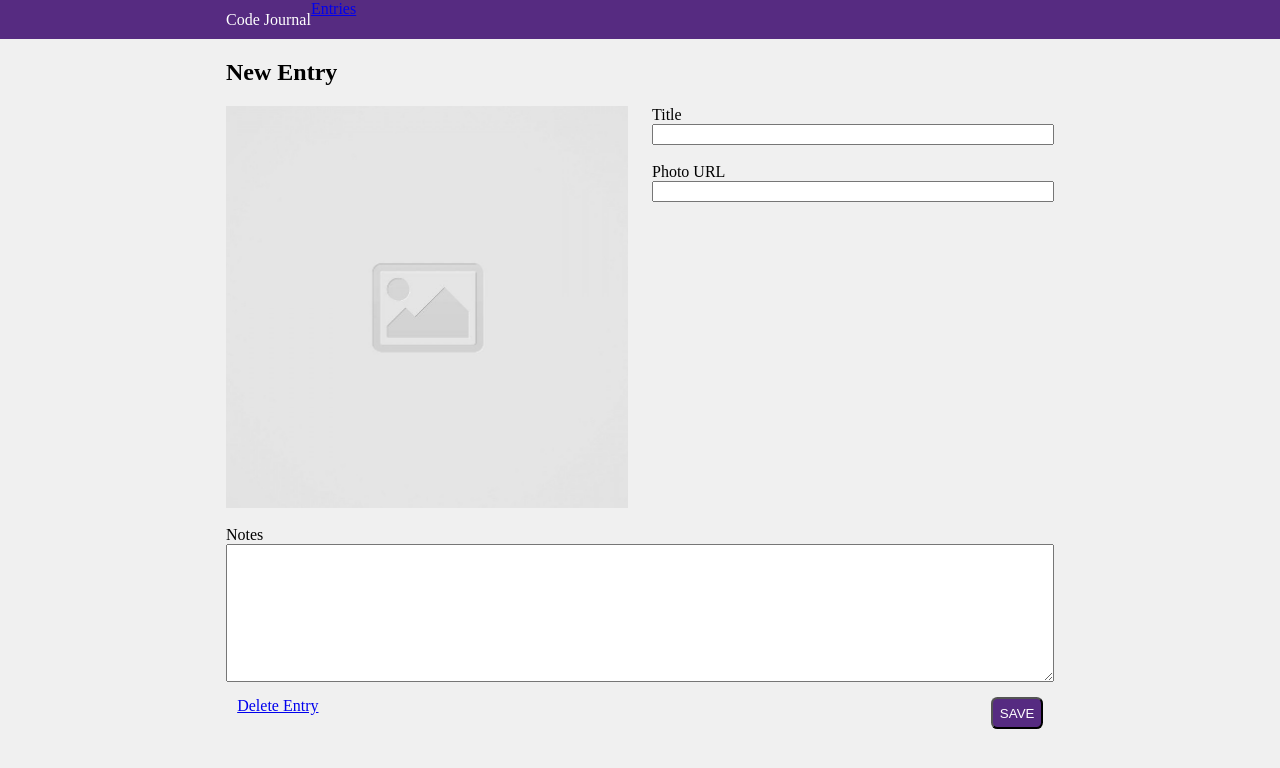
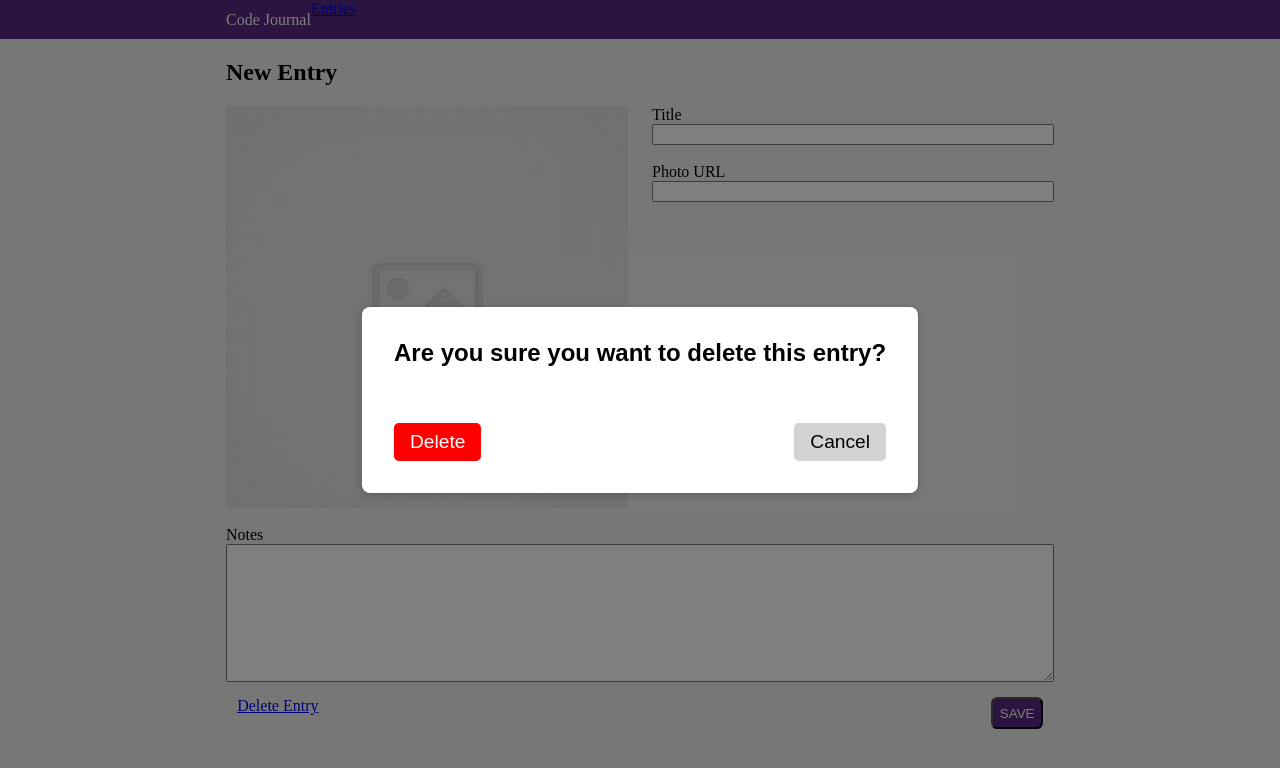
Before and after one commit to Aiden-Peace300/code-journal, a plain HTML site: page index.html in a window 1280 px wide. Both pictures are taken after a click on the link "Delete Entry". Drawn offline with Linux system fonts and the light colour scheme.

Commit message:
Completed the second requirement of the User can delete an entry task list 2) Show a confirmation modal when the user clicks Delete Entry

```diff
--- a/css/styles.css
+++ b/css/styles.css
@@ -173,3 +173,83 @@ img {
   border: none;
   cursor: pointer;
 }
+
+/* Modal styles */
+.modal {
+  display: none;
+
+  /* Hide the modal by default */
+
+  /* To insure the rest of the page is has Semi-transparent background while
+    surveryQuestionPopupWindow is up */
+  background-color: rgba(0, 0, 0, 0.5);
+
+  /* Semi-transparent background */
+  width: 100vw;
+
+  /* Take up the full viewport width */
+  height: 100vh;
+
+  /* Take up the full viewport height */
+
+  /* The 'dark-body-class' element will cover the entire browser viewport. */
+  position: fixed;
+
+  /* The 'modal' element will cover the entire browser viewport. */
+  top: 0;
+  left: 0;
+  bottom: 0;
+  right: 0;
+}
+
+/* p tag has default margin and padding */
+.modal-content p {
+  margin: 0;
+  padding: 0;
+}
+
+.modal-content {
+  background-color: white;
+  padding: 2rem;
+  border-radius: 8px;
+  box-shadow: 0 2px 8px rgba(0, 0, 0, 0.2);
+  position: absolute;
+  top: 50%;
+  left: 50%;
+  transform: translate(-50%, -50%);
+  text-align: center;
+  font-size: 1.5rem;
+  font-family: sans-serif;
+  font-weight: bold;
+}
+
+.modal-buttons {
+  display: flex;
+  justify-content: space-between;
+  margin-top: 3.5rem;
+}
+
+.confirm-button,
+.cancel-button {
+  padding: 0.5rem 1rem;
+  border-radius: 0.3rem;
+  cursor: pointer;
+}
+
+.confirm-button {
+  background-color: red;
+  color: white;
+  font-size: 1.2rem;
+  border: none;
+}
+
+.cancel-button {
+  background-color: lightgray;
+  color: black;
+  font-size: 1.2rem;
+  border: none;
+}
+
+.block {
+  display: block;
+}
--- a/index.html
+++ b/index.html
@@ -92,6 +92,19 @@
               </div>
             </div>
           </div>
+          <div id="delete-modal" class="modal">
+            <div class="modal-content">
+              <p>Are you sure you want to delete this entry?</p>
+              <div class="modal-buttons">
+                <button id="confirm-delete-button" class="confirm-button">
+                  Delete
+                </button>
+                <button id="cancel-delete-button" class="cancel-button">
+                  Cancel
+                </button>
+              </div>
+            </div>
+          </div>
         </form>
       </div>
       <div data-view="entries" class="hidden">
--- a/js/main.js
+++ b/js/main.js
@@ -26,6 +26,9 @@ const $entriesList = document.querySelector('#entries-list');
 const $noEntriesMessage = document.querySelector('.no-entries-message');
 
 const $viewTitle = document.querySelector('.view-title');
+const $deleteEntryButton = document.querySelector('#delete-entry-button');
+const $deleteModal = document.querySelector('#delete-modal');
+
 // *************************************************************************************************//
 
 // ***************************** handlePhotoUrl() (EVENT LISTENER FUNCTION) ************************//
@@ -282,6 +285,17 @@ function handleEditIconClicked(event) {
   }
 }
 
+function showDeleteModal() {
+  $deleteModal.classList.add('block');
+}
+
+function handleDeleteEntry(event) {
+  event.preventDefault();
+  showDeleteModal();
+}
+
+$deleteEntryButton.addEventListener('click', handleDeleteEntry);
+
 // Adding a event listener for the "PhotoUrl" input
 $photoUrlInput.addEventListener('input', handlePhotoUrl);
 
```
